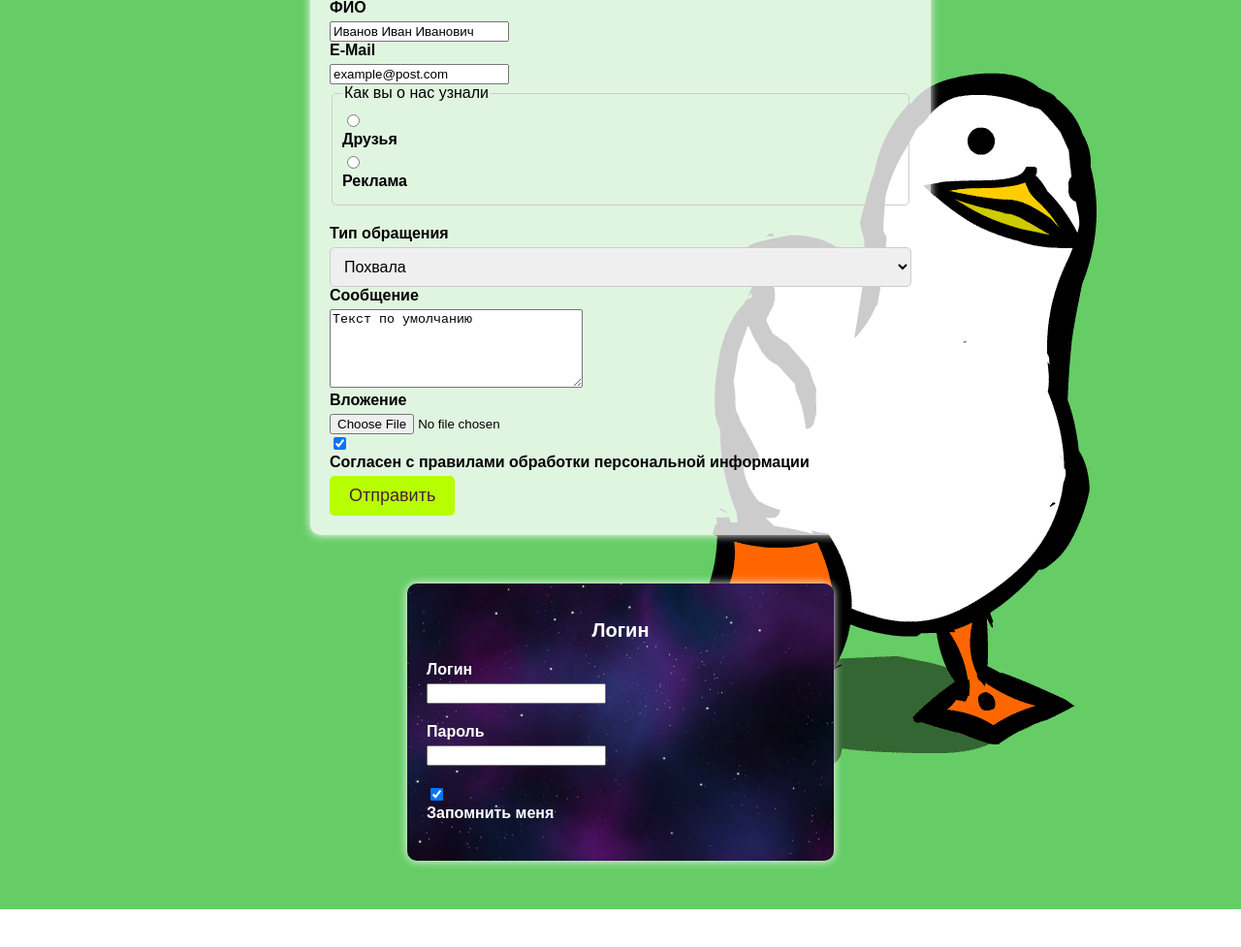
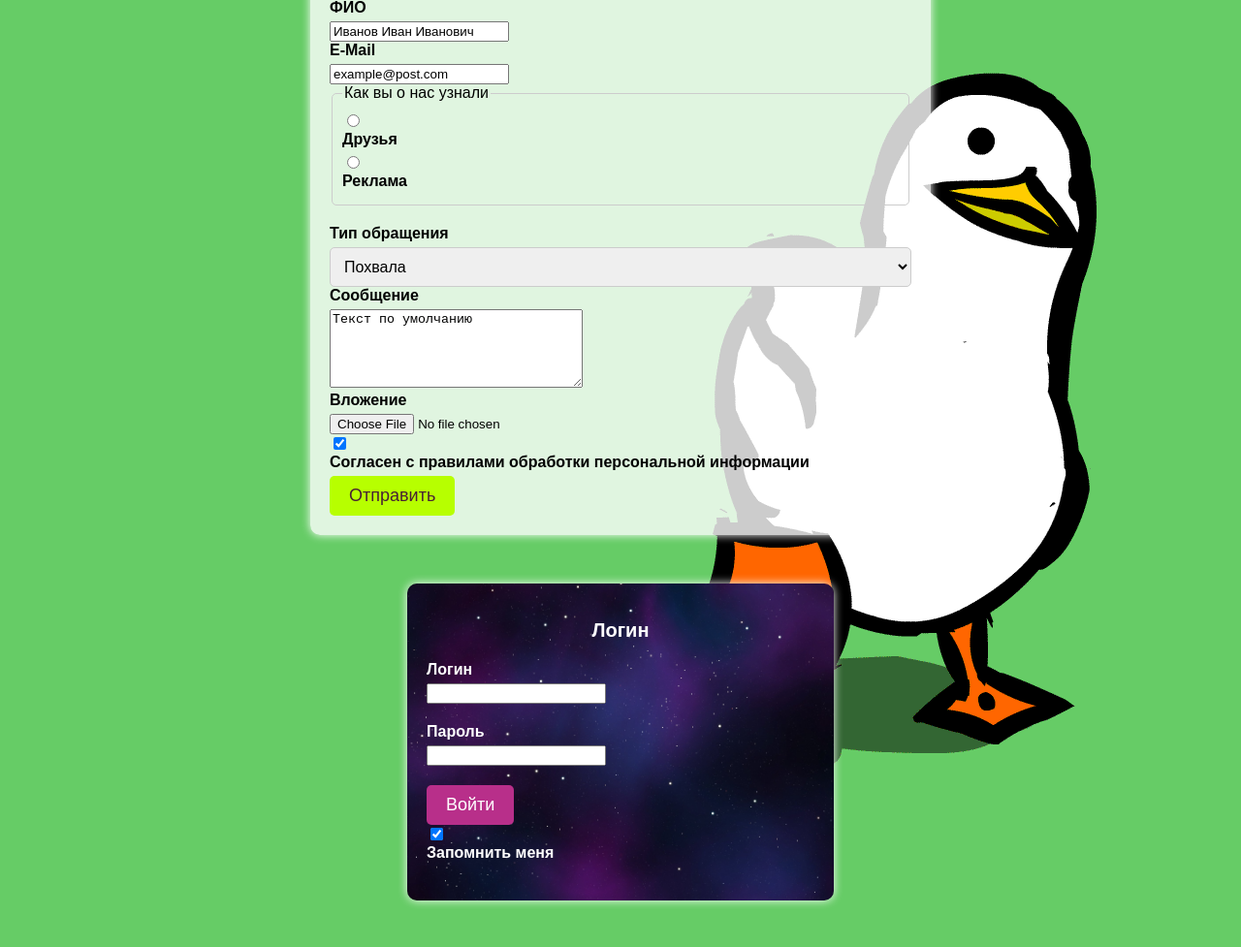
Before and after one commit to IvanVakula/Vakula-221-353-web-dev-2023-1, a plain HTML site: page index.html in a window 1280 px wide. Shown: the part 85-1062 px from the top of the page at 97% size. Before the commit the page ends 1023 px from the top, so only its background shows below. Drawn offline with Linux system fonts and the light colour scheme.

Commit message:
labadone

```diff
--- a/index.html
+++ b/index.html
@@ -62,6 +62,7 @@
                 <label for="password">Пароль</label>
                 <input id="password" type="password" required>
             </div>
+            <button type="submit" class="loginbutton" >Войти</button>
             <div class="form-group-for-login">
                 <input type="checkbox" name="rememberme" id="rememberme" checked>
                 <label for="rememberme">Запомнить меня</label>
--- a/style.css
+++ b/style.css
@@ -59,7 +59,17 @@ button {
     cursor: pointer;
     transition: color 1s; border-color: 1s;
 }
-
+.loginbutton {
+    background-color: #b82f8a;
+    color: rgb(255, 255, 255);
+    border: 2px solid rgb(7, 7, 133);
+    padding: 10px 20px;
+    border: none;
+    border-radius: 5px;
+    font-size: 18px;
+    cursor: pointer;
+    transition: color 1s; border-color: 1s;
+}
 .login-container {
     max-width: 400px;
     margin: 50px auto;
```
Also changed, not shown: 1 other file.
